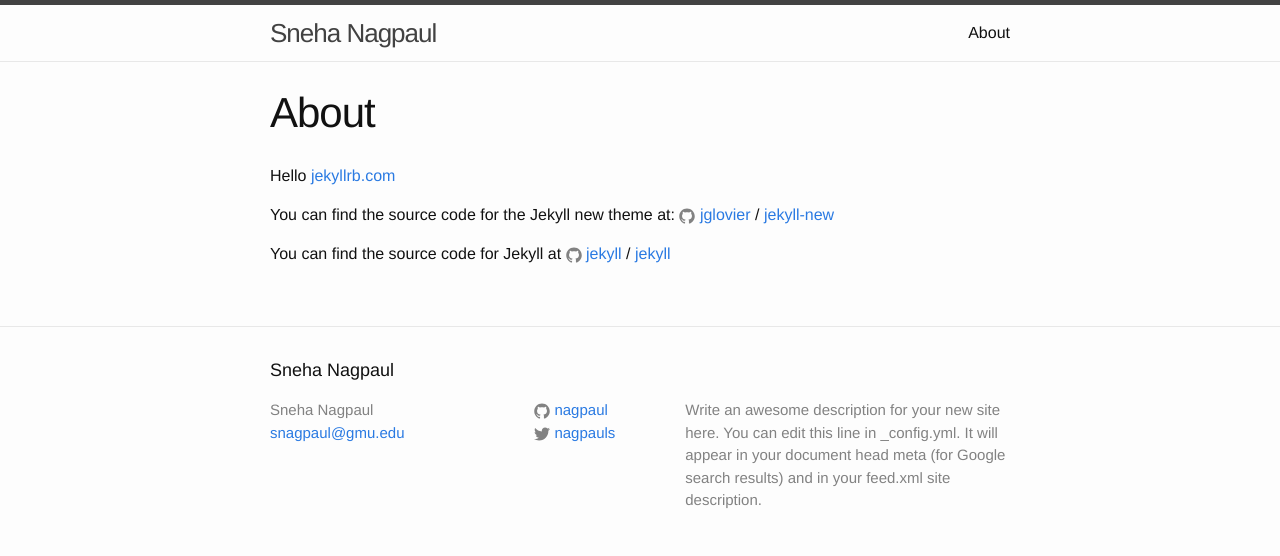
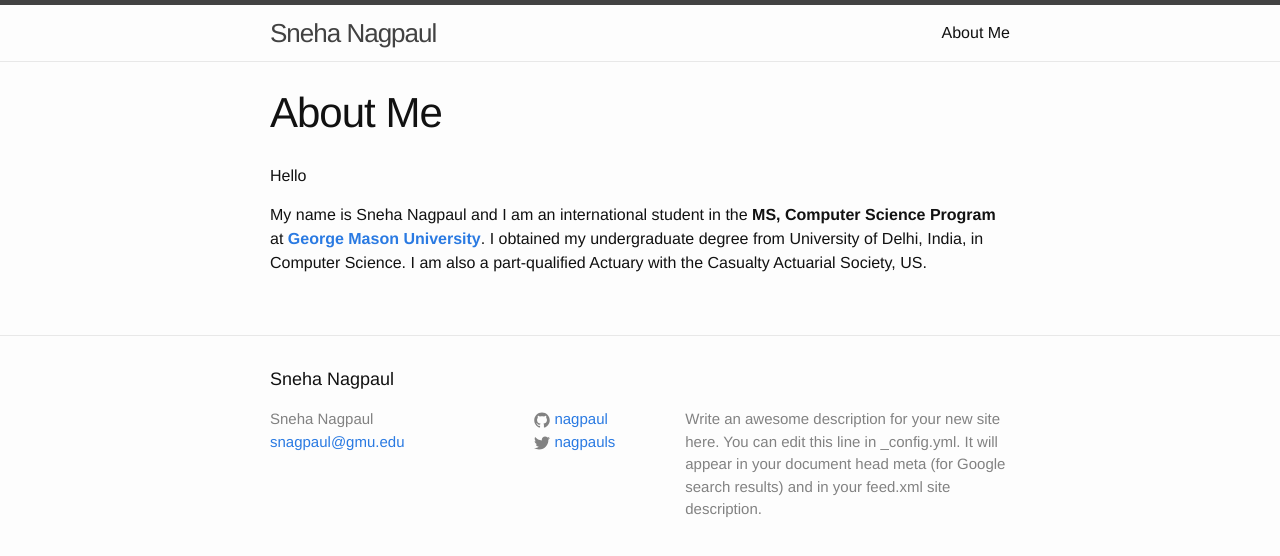
Before and after one commit to nagpaul/nagpaul.github.io, a Jekyll site: the page built from about.md, in a window 1280 px wide. Shown: the top 556 px of the page. Built offline with Jekyll 4.4.1, drawn with Linux system fonts in a browser that asks for light colours.

```diff
--- a/about.md
+++ b/about.md
@@ -1,15 +1,9 @@
 ---
 layout: page
-title: About
+title: About Me
 permalink: /about/
 ---
 
-Hello  [jekyllrb.com](http://jekyllrb.com/)
+Hello
 
-You can find the source code for the Jekyll new theme at:
-{% include icon-github.html username="jglovier" %} /
-[jekyll-new](https://github.com/jglovier/jekyll-new)
-
-You can find the source code for Jekyll at
-{% include icon-github.html username="jekyll" %} /
-[jekyll](https://github.com/jekyll/jekyll)
+My name is Sneha Nagpaul and I am an international student in the  **MS, Computer Science Program** at **[George Mason University](https://www2.gmu.edu/)**. I obtained my undergraduate degree from University of Delhi, India, in Computer Science. I am also a part-qualified Actuary with the Casualty Actuarial Society, US.
```
Also changed, not shown: _posts/2016-07-17-hello-world.markdown (added, +12 -0 lines), _posts/2016-07-17-welcome-to-jekyll.markdown (deleted, +0 -25 lines).
